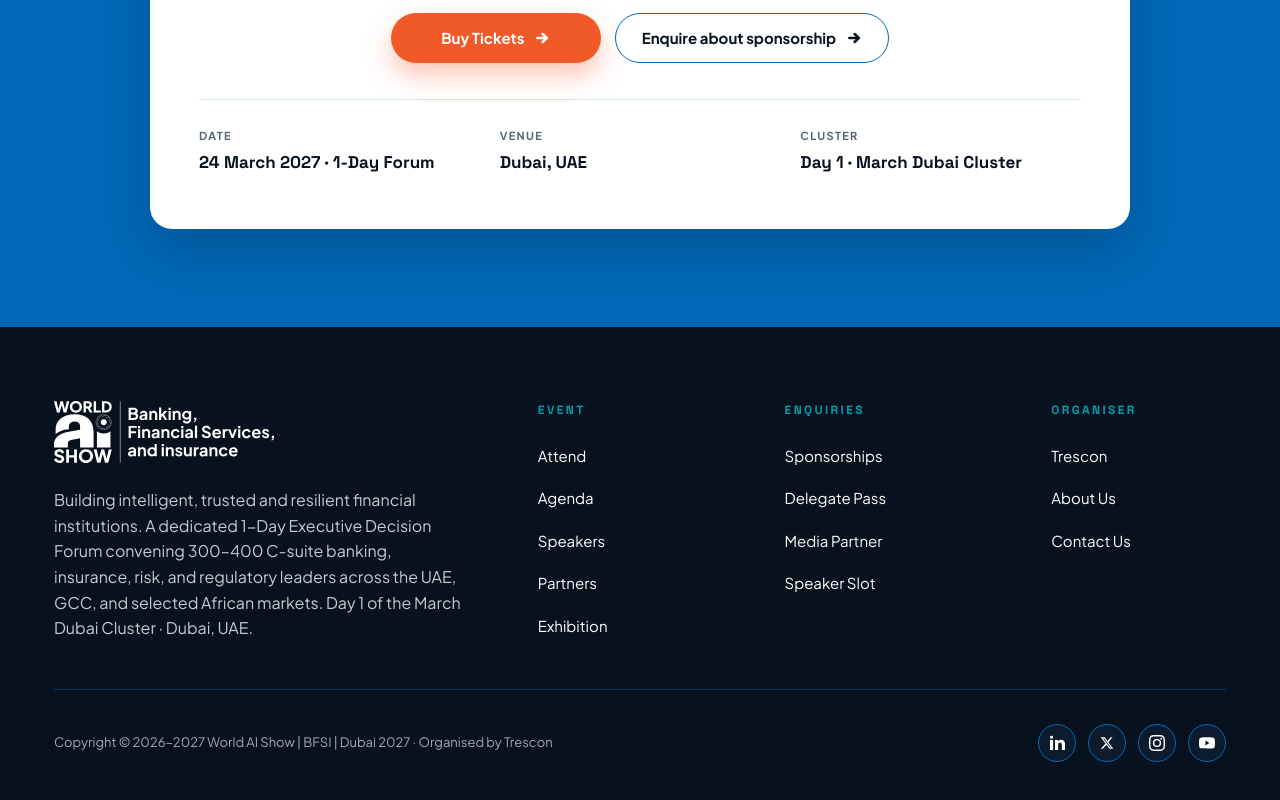
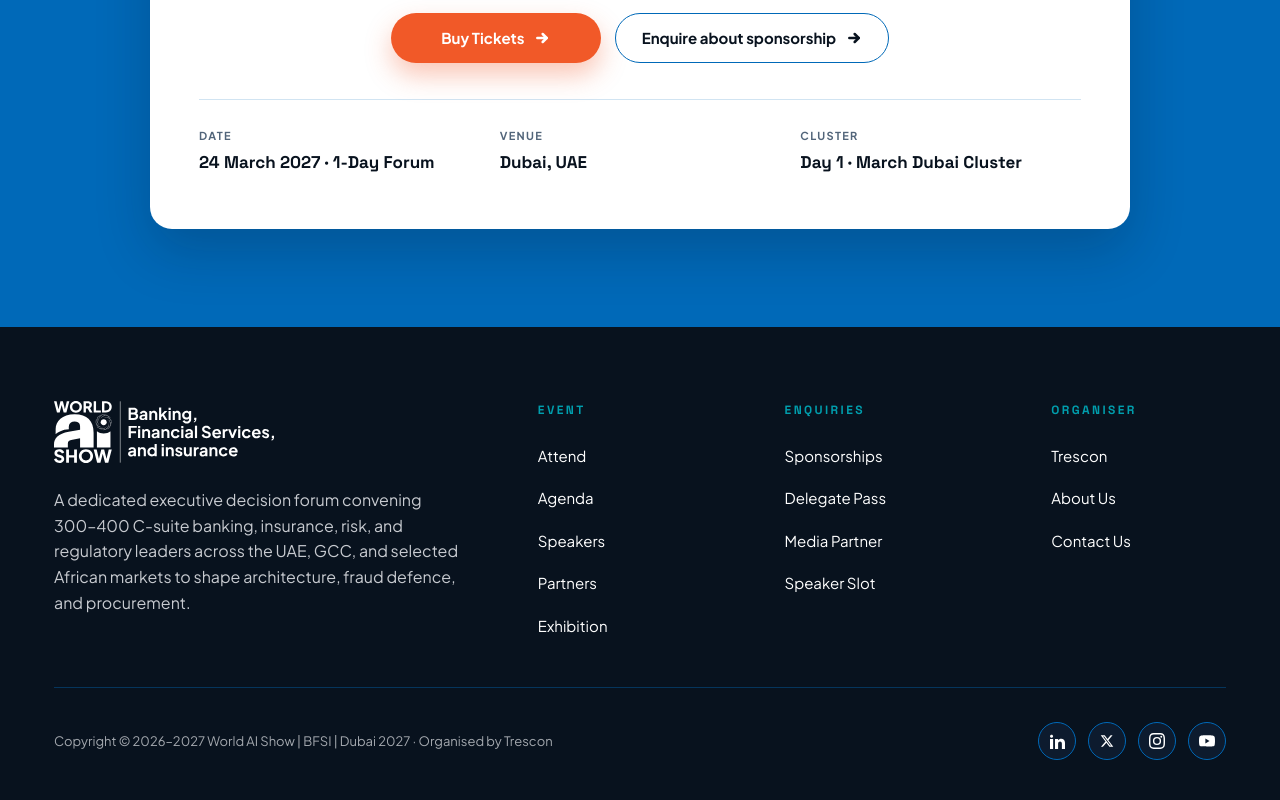
Before and after one commit to Trescon-Events/World-AI-Show-Dubai---Banking-2027, a Next.js app: page /v3-preview/agenda in a window 1280 px wide. Shown: the part 2905-3705 px from the top of the page. Built offline with nearby package versions, Linux system fonts and the light colour scheme.

Commit message:
Update V3 footer brand description copy

```diff
--- a/src/app/v3-preview/_components/FooterV3.tsx
+++ b/src/app/v3-preview/_components/FooterV3.tsx
@@ -21,7 +21,7 @@ export function FooterV3() {
               className="w-[220px] max-w-full h-auto object-contain object-left mb-4 select-none"
             />
             <p className="max-w-[430px] m-0 mt-2 text-[#F7F9FC]/80 text-[16px] leading-[1.6]">
-              Building intelligent, trusted and resilient financial institutions. A dedicated 1-Day Executive Decision Forum convening 300–400 C-suite banking, insurance, risk, and regulatory leaders across the UAE, GCC, and selected African markets. Day 1 of the March Dubai Cluster · Dubai, UAE.
+              A dedicated executive decision forum convening 300–400 C-suite banking, insurance, risk, and regulatory leaders across the UAE, GCC, and selected African markets to shape architecture, fraud defence, and procurement.
             </p>
           </div>
 
```
